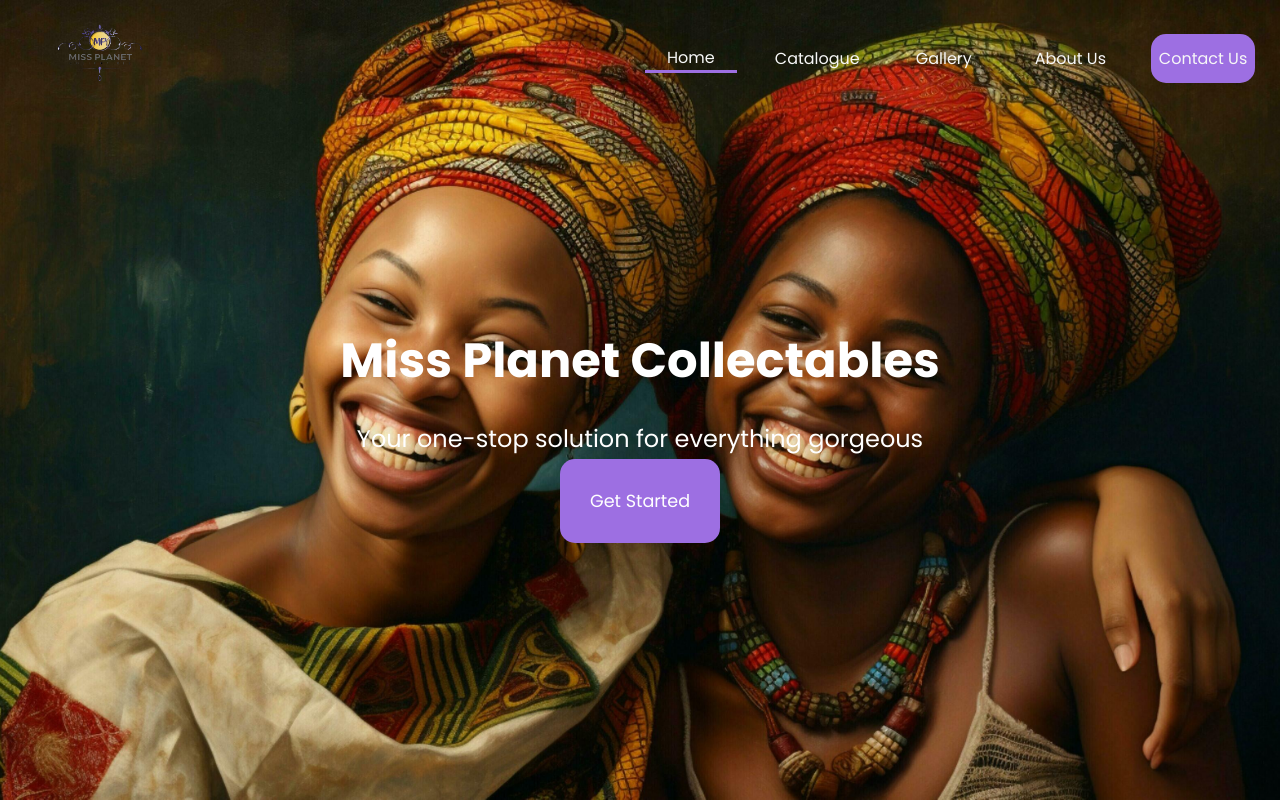
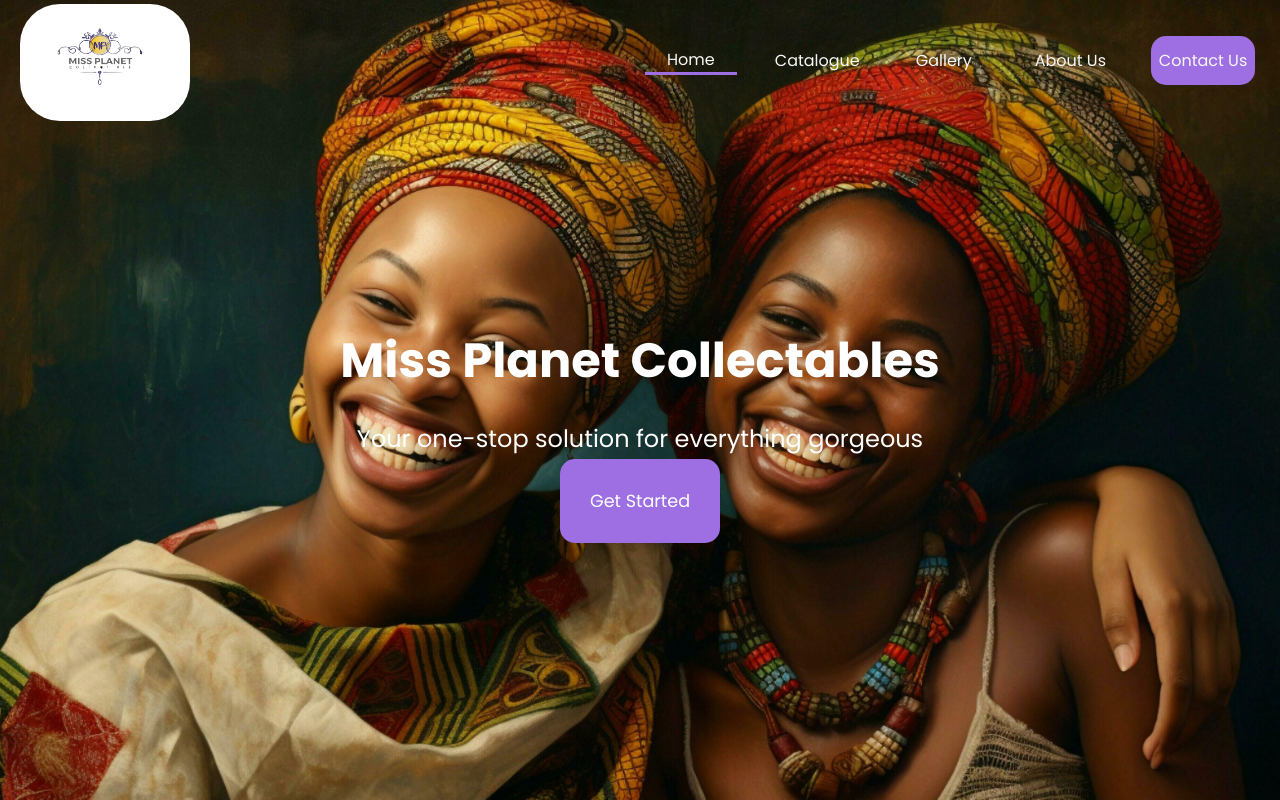
Before and after one commit to marveldc08/miss-planet, a Next.js app: page / in a window 1280 px wide. Shown: the top 800 px of the page. Built offline with nearby package versions, Linux system fonts and the light colour scheme.

Commit message:
adjustment made

```diff
--- a/src/app/about/about.module.css
+++ b/src/app/about/about.module.css
@@ -144,6 +144,7 @@
     display: flex;
     flex-direction: column;
     justify-content: center;
+    width: 90%;
 }
 .staticContentWrap div{
     width: 100%;
@@ -151,6 +152,7 @@
 .staticContentWrap div:first-of-type{
     border-bottom: 3px solid theme('colors.primary.light');
     border-right: 0px ;
+    width: 90%;
 }
 
 
--- a/src/app/catalogue/page.tsx
+++ b/src/app/catalogue/page.tsx
@@ -71,7 +71,7 @@
                 backgroundRepeat: "no-repeat",
               }}
             >
-              <h2>Wigs</h2>
+              <h2>Hair</h2>
             </div>
           </div>
         </div>
--- a/src/app/gallery/page.tsx
+++ b/src/app/gallery/page.tsx
@@ -18,7 +18,6 @@
         <img src="/img/gallery/galleryImg12.jpeg" className={styles.image} alt="Avatar" />
         <video src='/img/gallery/galleryVid4.mp4'  width="320" height="240" autoPlay loop muted className={`${styles.image} ${styles.video}`}></video>
          <img src="/img/gallery/galleryImg7.jpeg" className={styles.image} alt="Avatar" />
-         <img src="/img/gallery/galleryImg1.jpeg" className={styles.image} alt="Avatar" />
          <img src="/img/gallery/galleryImg9.jpeg" className={styles.image} alt="Avatar" />
          <img src="/img/gallery/galleryImg13.jpeg" className={styles.image} alt="Avatar" />
          <img src="/img/gallery/galleryImg3.jpeg" className={styles.image} alt="Avatar" />
--- a/src/app/page.tsx
+++ b/src/app/page.tsx
@@ -28,7 +28,6 @@
       ];
   return (
     <div className={styles.container}>
-
       <section className={styles.jumbotron}>
         <div className={styles.content}>
           <h1 className={styles.title}>Miss Planet Collectables</h1>
@@ -99,7 +98,7 @@
             <div className={styles.offerCard}>
               <div className={`${styles.cardImageContainer} ${"w-[40%]"}`}>
                 <Image
-                  src="/img/accessory.jpeg"
+                  src="/img/accessories.jpeg"
                   width={500}
                   height={400}
                   alt="Accessories"
@@ -125,7 +124,7 @@
               }`}
             >
               <div className={styles.cardText}>
-                <h2 className={"text-center"}>Wigs</h2>
+                <h2 className={"text-center"}>Hair</h2>
                 <p className="text-accent-dark text-center">
                   Miss Planet brings out the Queen in You with our Bridal
                   collections Lorem ipsum dolor sit amet consectetur adipisicing
@@ -159,12 +158,10 @@
             </div>
           </div>
         </section>
-          <Testimonial testimonials={testimonials} />
+        <Testimonial testimonials={testimonials} />
 
-          <ContactUs />
-
+        <ContactUs />
       </section>
-
     </div>
   );
 }
--- a/src/components/Accessories/Accessories.module.css
+++ b/src/components/Accessories/Accessories.module.css
@@ -1,7 +1,7 @@
 .accessoriesContainer{
   width: auto;
   margin: 0 3%;
-  padding: 20px;
+  padding: 0px;
   text-align: center;
 }
 .heading {
@@ -14,7 +14,6 @@
     align-items: center;
     justify-content: center;
     width: 100%;
-    border: 1px solid red;
 }
 .accessories{
   display: grid;
@@ -36,6 +35,10 @@
 }
 .accessory div> h2{
    font-size: 15px;
+}
+.accessory img{
+  border-top-left-radius: 15px;
+  border-top-right-radius: 15px;
 }
 .detail{
     padding-bottom: 10%;
@@ -69,9 +72,8 @@
   }
   .accessories{
     display: grid;
-    grid-template-columns: repeat( 2, minmax(250px, 1fr) );
+    grid-template-columns: repeat( 1, minmax(250px, 1fr) );
    width: 100%;
-   border: 1px solid red;
   }
 
   .accessory{
@@ -80,6 +82,6 @@
     justify-content: center;
     align-items: center;
     margin-bottom: 5%;
-    border: 1px solid red;
+    width: 100%;
 }
 }
--- a/src/components/Header/Header.module.css
+++ b/src/components/Header/Header.module.css
@@ -23,6 +23,16 @@
 .logo {
     display: flex;
     align-items: center;
+}
+.logoBg{
+    display: flex;
+    flex-direction: column;
+    justify-content: center;
+    align-items: center;
+    background-color: #ffffff;
+    border-radius: 40px;
+    margin-top: 4px;
+    padding: 0;
 }
 
 .logoImage {
--- a/src/components/Header/Header.tsx
+++ b/src/components/Header/Header.tsx
@@ -44,7 +44,7 @@
     >
       <div className={styles.container}>
         {/* Logo */}
-        <div className={styles.logo}>
+        <div className={`${styles.logo} ${!isScrolled && styles.logoBg}`}>
           <Link href="/">
             <Image
               src="/img/mp-logo.png"
@@ -68,7 +68,8 @@
             Home
           </Link>
           <Link
-            href="/catalogue" id="productServicesId"
+            href="/catalogue"
+            id="productServicesId"
             className={`${isScrolled ? styles.navLinkDark : styles.navLink} ${
               activeLink === "/catalog" ? styles.active : ""
             } `}
@@ -115,7 +116,10 @@
       {/* Mobile Menu */}
       {isDropdownOpen && (
         <div className={styles.mobileMenu}>
-          <Link href="/" className={styles.mobileLink} onClick={() => setIsDropdownOpen(!isDropdownOpen)}
+          <Link
+            href="/"
+            className={styles.mobileLink}
+            onClick={() => setIsDropdownOpen(!isDropdownOpen)}
           >
             Home
           </Link>
--- a/src/components/Testimonial/Testimonial.module.css
+++ b/src/components/Testimonial/Testimonial.module.css
@@ -116,7 +116,7 @@
     -webkit-overflow-scrolling: touch; /* For smooth scrolling on iOS */
     scrollbar-width: none; /* Hide scrollbar */
     -ms-overflow-style: none; /* Hide scrollbar (IE and Edge) */
-    width:100%;
+    width:80%;
   }
 
   .testimonialCard {
@@ -126,10 +126,6 @@
     overflow: hidden;
     padding: 20px 30px;
   }
-  .slider {
-  width: 80%;
-  height: 300px;
+
 
 }
-
-}
```
